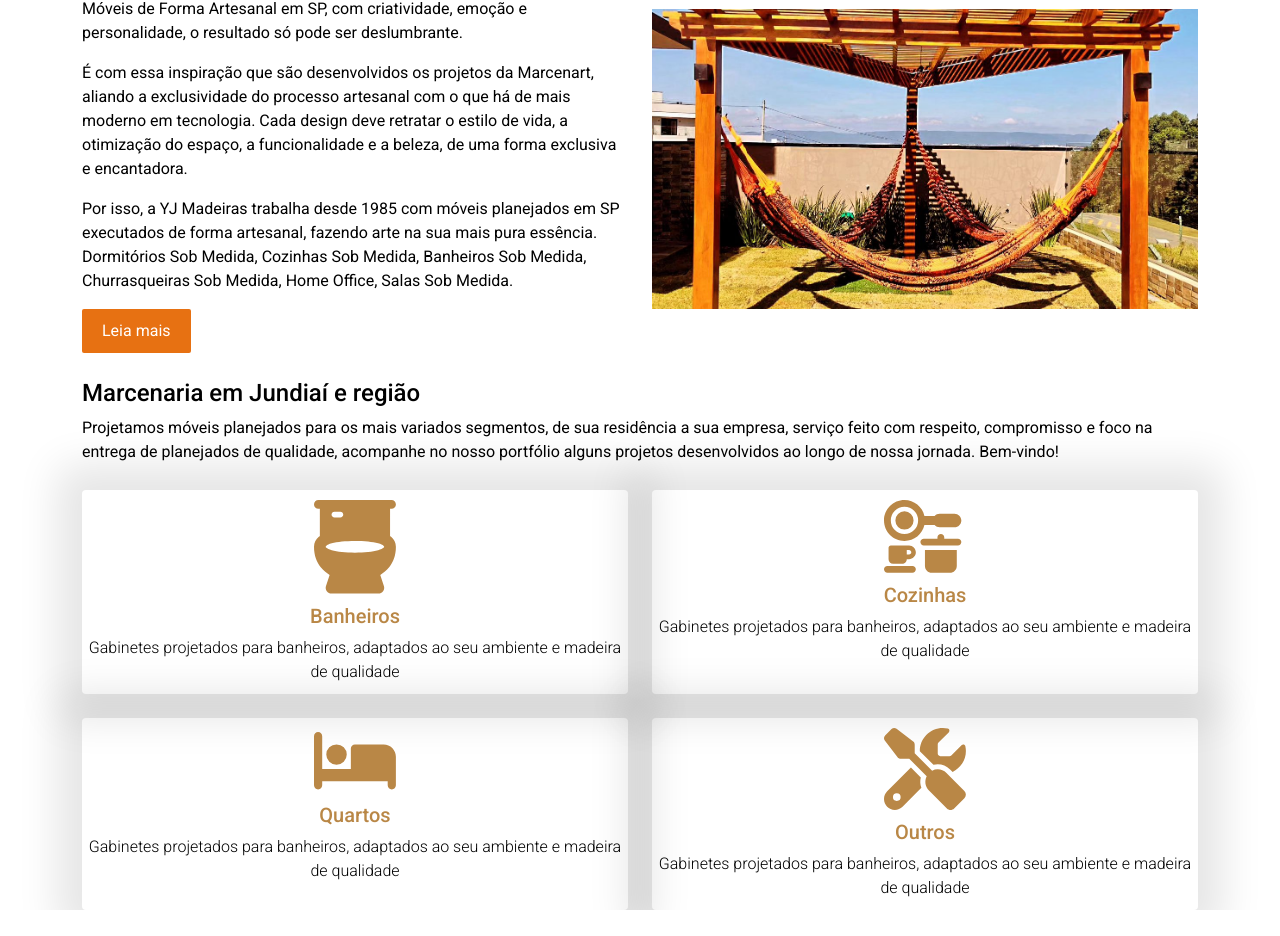
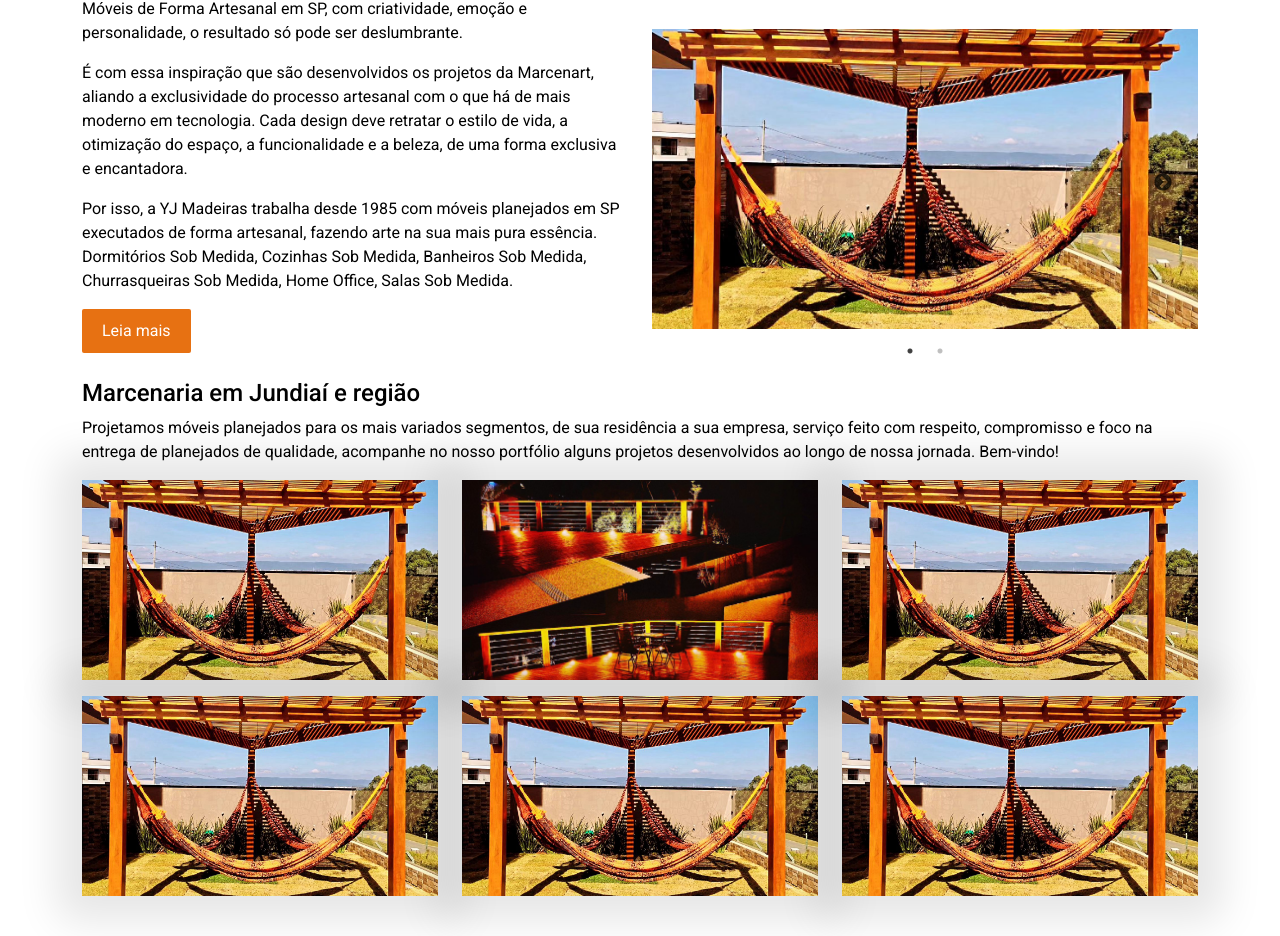
Before and after one commit to gvmotta/yjmadeira, a React (Create React App) app: page / in a window 1280 px wide. Shown: the part 813-1749 px from the top of the page. Before the commit the page ends 1723 px from the top, so only its background shows below. Built offline with nearby package versions, Linux system fonts and the light colour scheme.

Commit message:
update: cards

```diff
--- a/package.json
+++ b/package.json
@@ -23,7 +23,7 @@
     "react": "^18.2.0",
     "react-dom": "^18.2.0",
     "react-responsive-carousel": "^3.2.23",
-    "react-scripts": "5.0.1",
+    "react-scripts": "^5.0.1",
     "react-slick": "^0.29.0",
     "slick-carousel": "^1.8.1",
     "styled-components": "^6.1.6",
--- a/src/App.tsx
+++ b/src/App.tsx
@@ -6,6 +6,7 @@ import { Ambientes, BottomHero } from './styles';
 import { SobreContainer } from './components/Sobre';
 import { Card } from './components/Card';
 import img from './assets/img/carousel/1.jpg'
+import deck from './assets/img/card-background.jpg';
 
 function App() {
   const slides = [
@@ -29,20 +30,24 @@ function App() {
               <p>Projetamos móveis planejados para os mais variados segmentos, de sua residência a sua empresa, serviço feito com respeito, compromisso e foco na entrega de planejados de qualidade, acompanhe no nosso portfólio alguns projetos desenvolvidos ao longo de nossa jornada. Bem-vindo!</p>
             </div>
             <Ambientes>
-              <div className="row">
-                <div className="col-6 mb-4">
-                  <Card fontawesome="faToilet" title="Banheiros" content="Gabinetes projetados para banheiros, adaptados ao seu ambiente e madeira de qualidade" />
+              <div className="row mb-4">
+                <div className="col-sm-6 col-md-4 mb-3">
+                  <Card title="Pergolados" src={img}/>
                 </div>
-                <div className="col-6 mb-4">
-                  <Card fontawesome="faKitchenSet" title="Cozinhas" content="Gabinetes projetados para banheiros, adaptados ao seu ambiente e madeira de qualidade" />
+                <div className="col-sm-6 col-md-4 mb-3">
+                  <Card title="Decks" src={deck}/>
                 </div>
-              </div>
-              <div className="row">
-                <div className="col-6">
-                  <Card fontawesome="faBed" title="Quartos" content="Gabinetes projetados para banheiros, adaptados ao seu ambiente e madeira de qualidade" />
+                <div className="col-sm-6 col-md-4 mb-3">
+                  <Card title="Quartos" src={img}/>
                 </div>
-                <div className="col-6">
-                  <Card fontawesome="faScrewdriverWrench" title="Outros" content="Gabinetes projetados para banheiros, adaptados ao seu ambiente e madeira de qualidade" />
+                <div className="col-sm-6 col-md-4 mb-3">
+                  <Card title="Outros" src={img} />
+                </div>
+                <div className="col-sm-6 col-md-4 mb-3">
+                  <Card title="Outros" src={img} />
+                </div>
+                <div className="col-sm-6 col-md-4 mb-3">
+                  <Card title="Outros" src={img} />
                 </div>
               </div>
             </Ambientes>
--- a/src/components/Card/index.tsx
+++ b/src/components/Card/index.tsx
@@ -1,27 +1,15 @@
 import React from 'react'
 import { ICard } from './types'
-import { FontAwesomeIcon } from '@fortawesome/react-fontawesome'
-import { IconDefinition, faKitchenSet, faToilet, faBed, faScrewdriverWrench } from '@fortawesome/free-solid-svg-icons'
 import { CardContainer } from './styles'
 
-const iconMap: { [key: string]: IconDefinition } = {
-    faToilet,
-    faKitchenSet,
-    faBed,
-    faScrewdriverWrench
-}
 
-export const Card: React.FC<ICard> =({fontawesome, title, content}) => {
-const selectedIcon = iconMap[fontawesome];
+export const Card = ({title, src}: ICard) => {
   return (
     <CardContainer>
-        <div className="icon">
-            {selectedIcon && <FontAwesomeIcon icon={selectedIcon} />}
-        </div>
-        <div className="card-text">
-            <h5>{title}</h5>
-            <p>{content}</p>
-        </div>
+      <div className="cards">
+        <img src={src} alt="" />
+        <h5 className=''>{title}</h5>
+      </div>
     </CardContainer>
   )
 }
--- a/src/components/Card/styles.ts
+++ b/src/components/Card/styles.ts
@@ -1,28 +1,55 @@
-import styled from "styled-components"
-import { colors } from "../../styles"
+import styled from "styled-components";
+import { colors } from "../../styles";
+
 export const CardContainer = styled.div`
-    box-shadow: 0px 0px 40px 25px rgba(0,0,0,0.1);
+  box-shadow: 0px 0px 40px 25px rgba(0, 0, 0, 0.1);
+  border-radius: 4px;
+  position: relative;
+  .cards {
+}
+img {
+    height: auto;
+    max-height: 200px;
+    width: 100%;
+    object-fit: cover;
+  }
+
+  :hover {
+    img {
+      filter: brightness(50%);
+      transition: filter 0.5s ease-in-out;
+    }
+    cursor: pointer;
+
+    h5 {
+      display: block;
+      animation: slide-down 0.5s ease-in-out;
+      pointer-events: none;
+      color: ${colors.white};
+      top: calc(50% - 0.625rem);
+    }
+}
+
+@keyframes slide-down {
+    from {
+        opacity: 0;
+        transform: translateY(-50%); /* Adjust starting position as needed */
+    }
+    to {
+        opacity: 100%;
+        transform: translateY(0%);
+    }
+}
+
+h5 {
     height: 100%;
-    border-radius: 4px;
-    .icon svg {
-        height: 15%;
-        width: 15%;
-        color: ${colors.brownSecundary};
-        display: block;
-        margin: 10px auto;
-        padding-top: 10px;
-    }
+    width: 100%;
+    display: none;
+    position: absolute;
+    top: 0;
+    margin-bottom: 0;
+    text-align: center;
+  }
 
-    .card-text {
-        text-align: center;
 
-        h5 {
-            color: ${colors.brownSecundary};
-        }
-        p {
-            font-weight: 300;
-            margin: 0;
-        }
-    }
-
-`
+`;
--- a/src/components/Card/types.ts
+++ b/src/components/Card/types.ts
@@ -1,5 +1,4 @@
 export interface ICard {
-    fontawesome: any,
     title: string,
-    content: string
+    src: string
 }
--- a/src/components/Sobre/index.tsx
+++ b/src/components/Sobre/index.tsx
@@ -1,8 +1,17 @@
-import React from 'react'
+import React, { Component } from 'react'
 import { Sobre } from './style'
 import aboutPhoto from '../../assets/img/carousel/1.jpg';
+import Slider from 'react-slick';
 
-export const SobreContainer = () => {
+export class SobreContainer extends Component {
+  render() {
+    const settings = {
+      dots: true,
+      infinite: true,
+      speed: 500,
+      slidesToShow: 1,
+      slidesToScroll: 1
+    };
     return (
     <Sobre className='container'>
       <div className='row'>
@@ -13,10 +22,21 @@ export const SobreContainer = () => {
           <p>Por isso, a YJ Madeiras trabalha desde 1985 com móveis planejados em SP executados de forma artesanal, fazendo arte na sua mais pura essência. Dormitórios Sob Medida, Cozinhas Sob Medida, Banheiros Sob Medida, Churrasqueiras Sob Medida, Home Office, Salas Sob Medida.</p>
           <button>Leia mais</button>
         </div>
-            <div className="foto col-12 col-md-6">
+        <div id='carousel' className="col-12 col-md-6">
+          <div className="h-100 opa">
+            <Slider {...settings}>
+              <div>
                 <img src={aboutPhoto} alt="" />
+              </div>
+              <div>
+                <img src={aboutPhoto} alt="" />
+              </div>
+            </Slider>
+          </div>
         </div>
       </div>
     </Sobre>
-    )
+
+    );
   }
+}
--- a/src/components/Sobre/style.ts
+++ b/src/components/Sobre/style.ts
@@ -37,5 +37,28 @@ export const Sobre = styled.div`
         height: 300px;
         object-fit: cover;
     }
+    #carousel {
+        padding-top: 0;
 
+        @media ${device.tablet} {
+            padding-top: 4rem;
+        }
+        .slick-slider {
+
+        }
+        button::before {
+            color: ${colors.black};
+        }
+        .slick-dots {
+
+        }
+        .slick-prev {
+            left: 25px;
+            z-index: 1;
+        }
+        .slick-next {
+            right: 25px;
+        }
+
+    }
 `
--- a/src/styles.ts
+++ b/src/styles.ts
@@ -97,6 +97,9 @@ export const GlobalStyled = createGlobalStyle`
            opacity: 0;
            transform: translateY(300px);
         }
+        20% {
+            opacity: 0;
+        }
         100% {
            opacity: 1;
            transform: translateY(0);
```
Also changed, not shown: src/assets/img/card-background.jpg (renamed from src/assets/img/cards-background01.jpg), 1 other file (tests, documents, lock files or other folders). Lines whose indentation alone changed are shown as unchanged.
